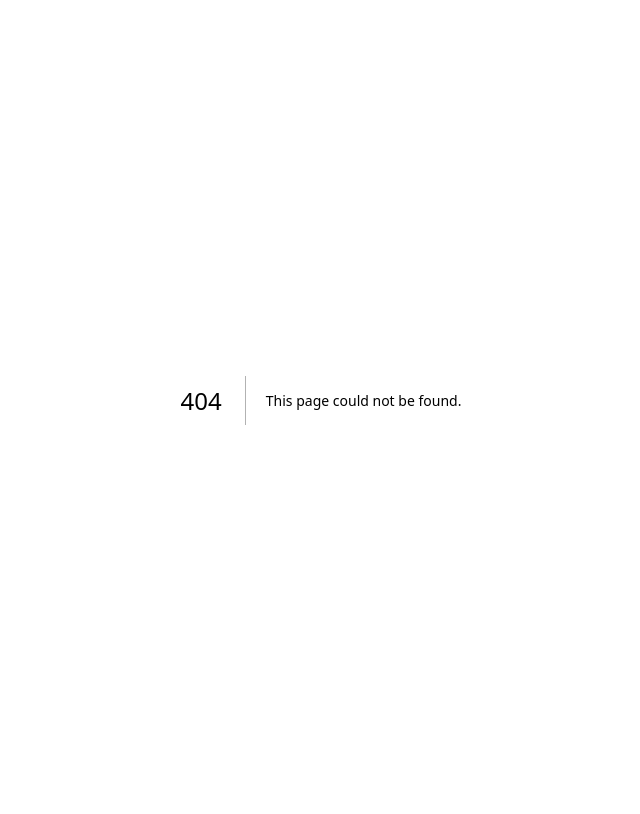
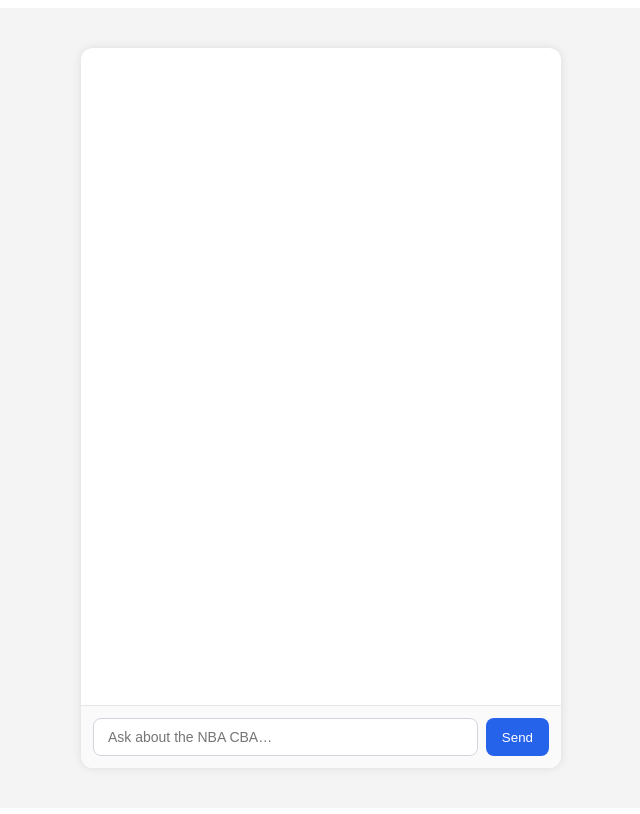
Before and after one commit to MitchDotCom/nba-cba-assistant, a Next.js app: page /embed in a window 1280 px wide. Before the commit this address had no page. Shown: the whole page, without its empty margins (319-959 px from the left). Built offline with nearby package versions, Linux system fonts and the light colour scheme.

Commit message:
Create embed.js

```diff
--- /dev/null
+++ b/pages/embed.js
@@ -0,0 +1,143 @@
+// pages/embed.js
+import { useState, useEffect, useRef } from 'react';
+
+export default function EmbedChat() {
+  const [messages, setMessages] = useState([]);
+  const [input, setInput] = useState('');
+  const [isTyping, setIsTyping] = useState(false);
+  const messagesEndRef = useRef(null);
+
+  useEffect(() => {
+    messagesEndRef.current?.scrollIntoView({ behavior: 'smooth' });
+  }, [messages]);
+
+  const handleSubmit = async (e) => {
+    e.preventDefault();
+    if (!input.trim()) return;
+
+    const userMessage = { role: 'user', content: input };
+    setMessages((prev) => [...prev, userMessage]);
+    setInput('');
+    setIsTyping(true);
+
+    const res = await fetch('/api/chat', {
+      method: 'POST',
+      body: JSON.stringify({ input }),
+    });
+    const data = await res.json();
+
+    setMessages((prev) => [...prev, { role: 'assistant', content: data.output }]);
+    setIsTyping(false);
+  };
+
+  return (
+    <div style={styles.page}>
+      <div style={styles.chatBox}>
+        <div style={styles.messages}>
+          {messages.map((msg, i) => (
+            <div
+              key={i}
+              style={{
+                ...styles.bubble,
+                ...(msg.role === 'user' ? styles.user : styles.assistant),
+              }}
+            >
+              {msg.content}
+            </div>
+          ))}
+          {isTyping && <div style={styles.typing}>Assistant is typing…</div>}
+          <div ref={messagesEndRef} />
+        </div>
+        <form onSubmit={handleSubmit} style={styles.inputContainer}>
+          <input
+            style={styles.input}
+            value={input}
+            onChange={(e) => setInput(e.target.value)}
+            placeholder="Ask about the NBA CBA…"
+          />
+          <button style={styles.button} type="submit">Send</button>
+        </form>
+      </div>
+      <link
+        href="https://fonts.googleapis.com/css2?family=Instrument+Sans&display=swap"
+        rel="stylesheet"
+      />
+    </div>
+  );
+}
+
+const styles = {
+  page: {
+    margin: 0,
+    padding: 0,
+    height: '100vh',
+    fontFamily: '"Instrument Sans", sans-serif',
+    background: '#f4f4f5',
+    display: 'flex',
+    justifyContent: 'center',
+    alignItems: 'center',
+  },
+  chatBox: {
+    background: 'white',
+    width: '100%',
+    maxWidth: 480,
+    height: '90vh',
+    borderRadius: 12,
+    boxShadow: '0 0 10px rgba(0,0,0,0.1)',
+    display: 'flex',
+    flexDirection: 'column',
+    overflow: 'hidden',
+  },
+  messages: {
+    flex: 1,
+    padding: 16,
+    overflowY: 'auto',
+    display: 'flex',
+    flexDirection: 'column',
+    gap: 10,
+  },
+  bubble: {
+    padding: '12px 14px',
+    borderRadius: 18,
+    maxWidth: '80%',
+    fontSize: 14,
+    lineHeight: 1.4,
+  },
+  user: {
+    alignSelf: 'flex-end',
+    background: '#2563eb',
+    color: 'white',
+  },
+  assistant: {
+    alignSelf: 'flex-start',
+    background: '#e5e7eb',
+    color: '#111827',
+  },
+  inputContainer: {
+    display: 'flex',
+    padding: 12,
+    borderTop: '1px solid #e5e7eb',
+    background: '#fafafa',
+  },
+  input: {
+    flex: 1,
+    padding: '10px 14px',
+    border: '1px solid #d1d5db',
+    borderRadius: 8,
+    fontSize: 14,
+  },
+  button: {
+    marginLeft: 8,
+    background: '#2563eb',
+    color: 'white',
+    border: 'none',
+    padding: '10px 16px',
+    borderRadius: 8,
+    cursor: 'pointer',
+  },
+  typing: {
+    fontSize: 12,
+    color: '#6b7280',
+    fontStyle: 'italic',
+  },
+};
```
